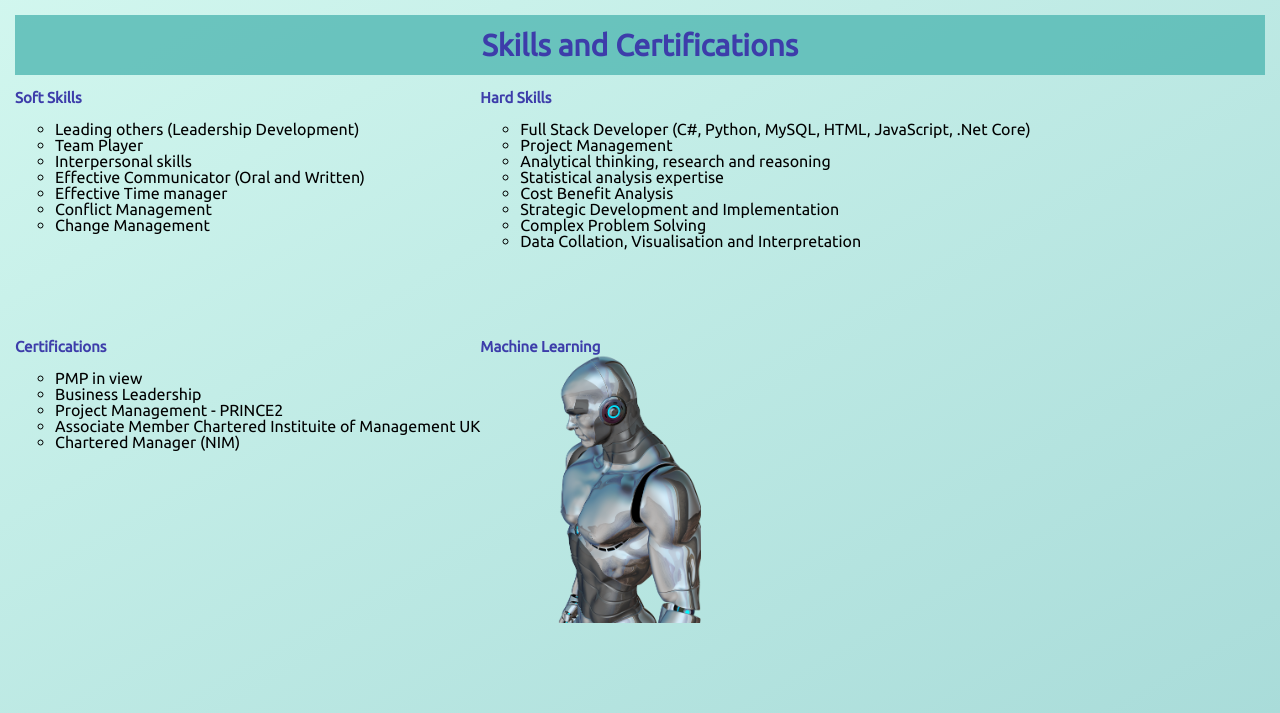
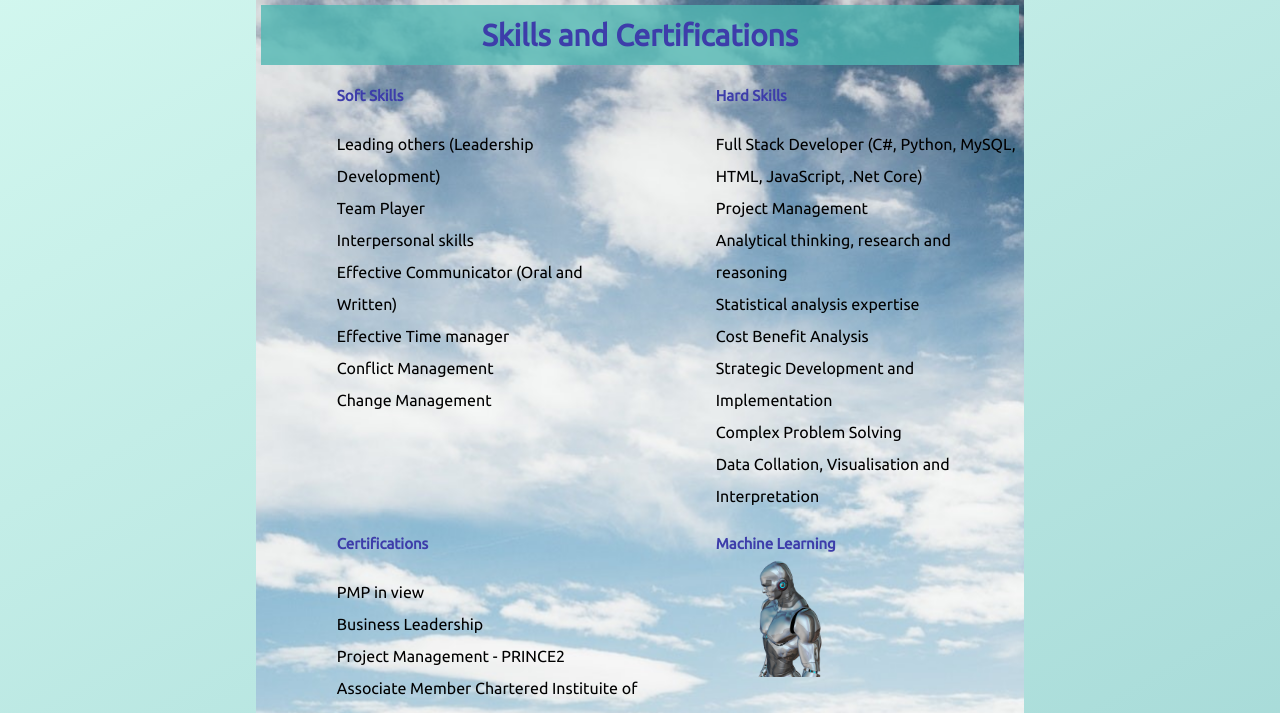
Before and after one commit to leye20/resume-assignment, a plain HTML site: page sandc.html in a window 1280 px wide. Shown: the top 713 px of the page. Drawn offline with Linux system fonts and the light colour scheme.

Commit message:
changes to navbar, frontpage and aligning skill text

```diff
--- a/sandc.html
+++ b/sandc.html
@@ -14,7 +14,7 @@
 <body>
     <h6 class="heading">Skills and Certifications</h6>
     <div class="skills">
-        <section class="softskills">
+        <section class="skillset">
             <h6>Soft Skills</h6>
             <ul>
                 <li>Leading others (Leadership Development)</li>
@@ -26,7 +26,7 @@
                 <li>Change Management</li>
             </ul>
         </section>
-        <section class="hardskills">
+        <section class="skillset">
             <h6>Hard Skills</h6>
             <ul>
                 <li>Full Stack Developer (C#, Python, MySQL, HTML, JavaScript, .Net Core)</li>
@@ -39,7 +39,7 @@
                 <li>Data Collation, Visualisation and Interpretation</li>
             </ul>
         </section>
-        <section class="Certifications">
+        <section class="skillset">
             <h6>Certifications</h6>
             <ul>
                 <li>PMP in view</li>
--- a/styles/styles.css
+++ b/styles/styles.css
@@ -10,10 +10,10 @@ html {
 }
 
 .mainhtml{
-    background: url("../image/scenic-view-of-mountain-during-daytime-1482927.jpg");
+    /* background: url("../image/scenic-view-of-mountain-during-daytime-1482927.jpg");
     background-size: cover;
     background-attachment: fixed;
-    height: 100%;
+    height: 100%; */
 }
 
 .new{
@@ -39,6 +39,7 @@ header{
     text-align: center;
     max-width: 600px;
     margin: 120px auto 64px;
+    margin-top: 300px;
     border-top: 2px solid grey;
     border-bottom: 2px solid grey;
 }
@@ -82,6 +83,10 @@ h6{
     font-size: 15px;
     font-weight: bold;
     color: rgb(61, 61, 170);
+}
+
+.contact{
+    margin-top: 100px;
 }
 
 .heading{
@@ -128,16 +133,19 @@ button{
 }
 /* START NAVBAR Design*/
 nav {
-    background: rgba(82, 184, 179, 0.8);
+    /* background: rgba(82, 184, 179, 0.8); */
+    background-color: rgba(0%, 55%, 55%, 0.8);
     display: flex;
     justify-content: space-around;
     position: fixed;
     left: 0;
     right: 0;
-    top: 15px;
+    top: 0;
     height: 10vh;
     align-items: center;
     padding: 32px;
+    margin-left: 20%;
+    margin-right: 20%;
 }
 
 /* nav::after {
@@ -184,7 +192,14 @@ nav a:hover::before {
 /* END NAVBAR DISPLAY */
 
 body{
+    background: url("../image/scenic-view-of-mountain-during-daytime-1482927.jpg");
+    background-size: cover;
+    background-attachment: fixed;
+    height: 100%;
     margin: 10px;
+    margin-top: 0;
+    margin-left: 20%;
+    margin-right: 20%;
     padding: 5px;
 }
 .foot {
@@ -196,9 +211,9 @@ body{
     height: auto;
     color: rgb(11, 11, 58);
     text-align: center;
-    /* background-color: rgb(27, 174, 223); */
     background-color: rgba(27, 174, 223, 0.5);
     padding: 15px;
+    margin-left: ;
 
 }
 .foot a{
@@ -236,16 +251,37 @@ form {
     grid-template-rows: auto auto auto;
     height: 80vh;
     max-width: fit-content;
+    line-height: 2em;
     padding-top: 15px;
 
 }
 
+.skillset{
+
+    padding-left: 20%;
+}
+
+.skillset ul{
+    padding-left: 0;
+}
+
+.skillset li {
+    list-style: none;
+}
+
+
+
 img{
-    height: 85%;
-    width: 40%;
+    height: auto;
+    width: 30%;
     display: block;
     object-fit: cover;
+    padding-left: 20%;
 
+}
+
+.Image h6 {
+    padding-left: 20%;
 }
 
 .container {
@@ -301,7 +337,7 @@ img{
         }
     .skills{
 
-         grid-template-columns: auto auto;
+         grid-template-columns: 50% 50%;
         }
 
     }
```
Also changed, not shown: index.html (+2 -0 lines).
